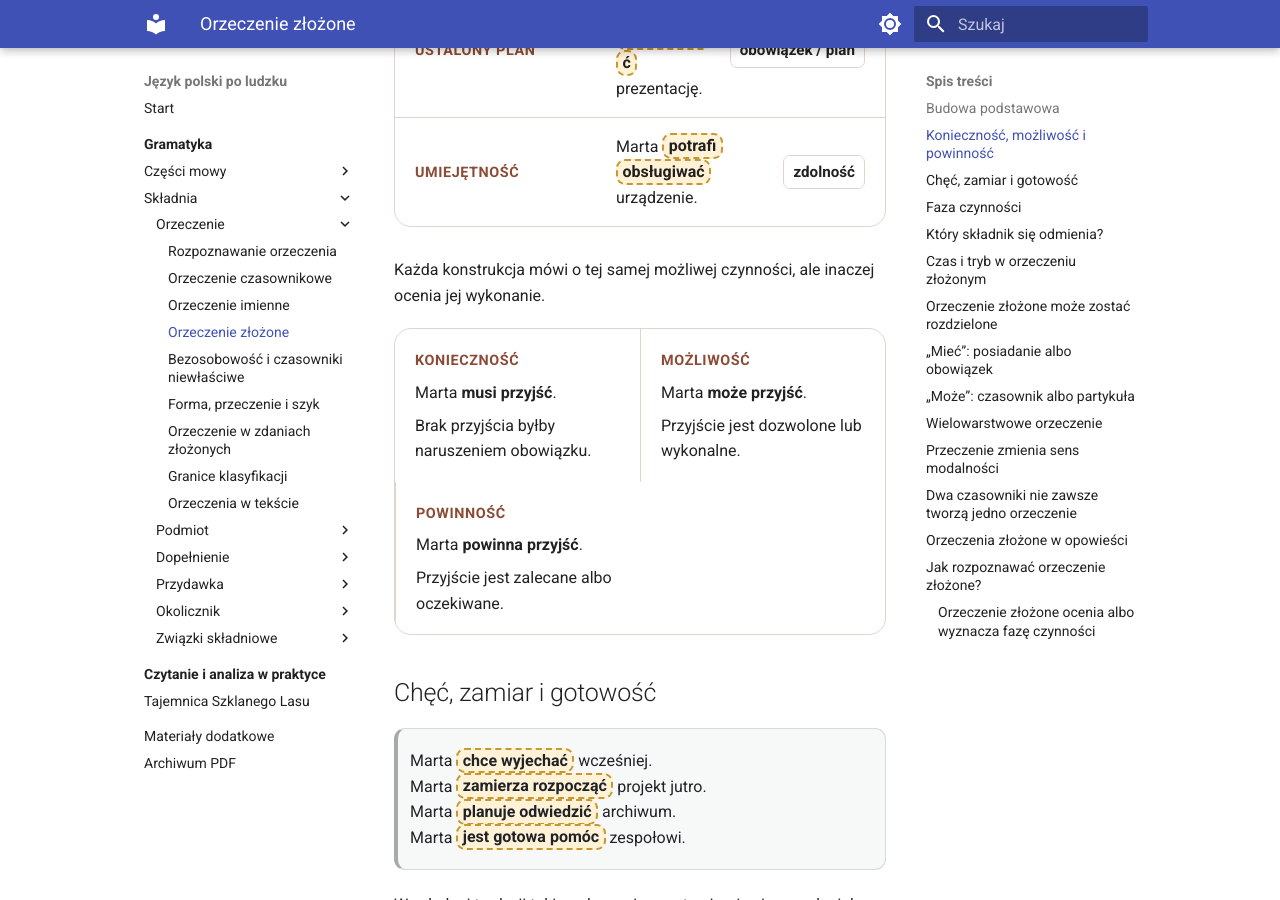
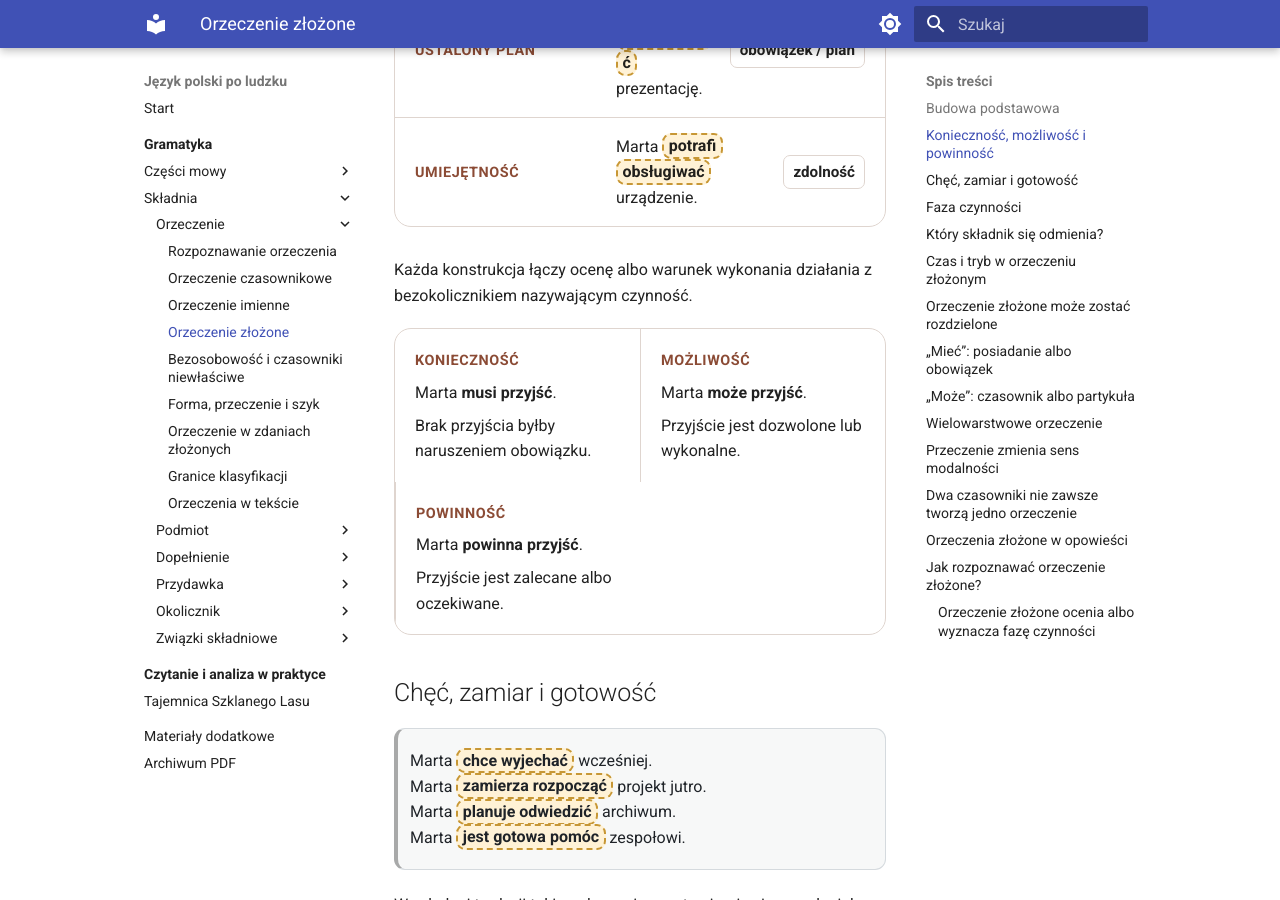
Before and after one commit to dchorazkiewicz/SP_JP, an MkDocs documentation site: the page built from docs/gramatyka/skladnia/orzeczenie/orzeczenie-zlozone.md, in a window 1280 px wide and 900 px high, scrolled down 1481 px. Built offline with MkDocs 1.6.1 and Material for MkDocs 9.7.7, drawn with Linux system fonts in a browser that asks for light colours; some of the changed text lies outside the part shown.

Commit message:
Skorygować przykłady orzeczenia złożonego

```diff
--- a/docs/gramatyka/skladnia/orzeczenie/orzeczenie-zlozone.md
+++ b/docs/gramatyka/skladnia/orzeczenie/orzeczenie-zlozone.md
@@ -36,7 +36,7 @@
   <div class="predicate-row"><span class="predicate-badge">umiejętność</span><p>Marta <span class="predicate-mark predicate-mark--compound">potrafi obsługiwać</span> urządzenie.</p><span class="predicate-note">zdolność</span></div>
 </div>
 
-Każda konstrukcja mówi o tej samej możliwej czynności, ale inaczej ocenia jej wykonanie.
+Każda konstrukcja łączy ocenę albo warunek wykonania działania z bezokolicznikiem nazywającym czynność.
 
 <div class="predicate-comparison">
   <div class="predicate-comparison-item"><span class="predicate-comparison-label">konieczność</span><p>Marta <strong>musi przyjść</strong>.</p><p>Brak przyjścia byłby naruszeniem obowiązku.</p></div>
@@ -64,7 +64,7 @@
 
 <div class="predicate-series">
   <div class="predicate-row"><span class="predicate-badge">początek</span><p>Marta <span class="predicate-mark predicate-mark--compound">zaczęła pisać</span> raport o ósmej.</p><span class="predicate-note">czynność się rozpoczyna</span></div>
-  <div class="predicate-row"><span class="predicate-badge">kontynuacja</span><p>Marta <span class="predicate-mark predicate-mark--compound">kontynuowała sprawdzanie</span> wyników.</p><span class="predicate-note">dalszy ciąg</span></div>
+  <div class="predicate-row"><span class="predicate-badge">kontynuacja</span><p>Marta <span class="predicate-mark predicate-mark--compound">nie przestawała sprawdzać</span> wyników.</p><span class="predicate-note">czynność nadal trwa</span></div>
   <div class="predicate-row"><span class="predicate-badge">ponowienie</span><p>Marta <span class="predicate-mark predicate-mark--compound">zaczęła ponownie analizować</span> dane.</p><span class="predicate-note">nowy początek</span></div>
   <div class="predicate-row"><span class="predicate-badge">koniec</span><p>Marta <span class="predicate-mark predicate-mark--compound">przestała pisać</span> o siedemnastej.</p><span class="predicate-note">czynność się kończy</span></div>
   <div class="predicate-row"><span class="predicate-badge">zakończenie</span><p>Marta <span class="predicate-mark predicate-mark--compound">skończyła porządkować</span> dokumenty.</p><span class="predicate-note">czynność doprowadzona do końca</span></div>
```
